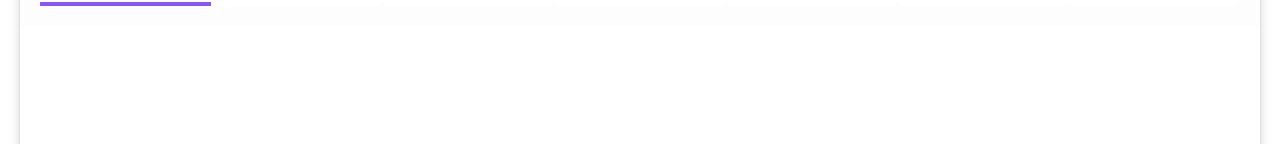
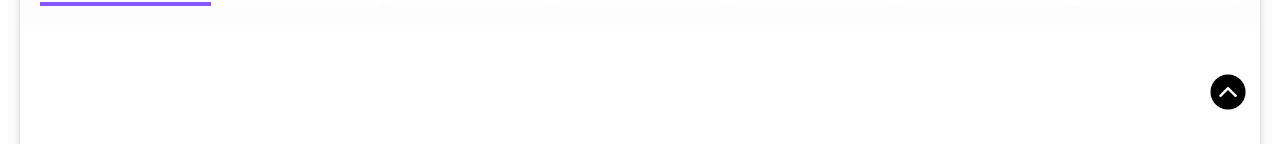
Before and after one commit to ayiis218/my-recipes, a Next.js app: page /homepage in a window 1280 px wide. Shown: the part 656-800 px from the top of the page. Built offline with nearby package versions, Linux system fonts and the light colour scheme.

Commit message:
add: scroll top

```diff
--- a/src/app/layout.tsx
+++ b/src/app/layout.tsx
@@ -4,6 +4,7 @@ import "./globals.css";
 import ProgressBarProvider from "@/components/provider";
 import Header from "@/components/molecules/header";
 import Footer from "@/components/molecules/footer";
+import IconTop from "@/components/atoms/icon.top";
 
 const geistSans = Geist({
 	variable: "--font-geist-sans",
@@ -30,6 +31,7 @@ export default function RootLayout({
 				<ProgressBarProvider>
 					<Header />
 					{children}
+					<IconTop />
 					<Footer />
 				</ProgressBarProvider>
 			</body>
--- /dev/null
+++ b/src/components/atoms/icon.top.tsx
@@ -0,0 +1,22 @@
+'use client'
+
+import Image from "next/image"
+
+export default function IconTop() {
+
+   const scrollToTop = () => {
+      window.scrollTo({ top: 0, behavior: 'smooth' })
+   }
+
+   return (
+      <div className="fixed bottom-8 right-8 w-full flex flex-row justify-end z-30 ">
+         <Image
+            src="/icon-top.png"
+            alt="top"
+            width={40}
+            height={40}
+            className="cursor-pointer "
+            onClick={scrollToTop} />
+      </div>
+   )
+}
--- /dev/null
+++ b/src/components/svg/svg.top.tsx
@@ -0,0 +1,15 @@
+'use client'
+
+export function SVG_Top() {
+   return (
+      <svg
+         xmlns="http://www.w3.org/2000/svg"
+         version="1.1"
+         x="0px"
+         y="0px"
+         viewBox="0 0 10 25"
+         enableBackground="new 0 0 100 100" >
+         <path d="M50,5C25.144,5,5,25.148,5,50c0,24.854,20.144,45,45,45c24.852,0,45-20.146,45-45C95,25.148,74.852,5,50,5z M71,59.417  c-1.955,1.953-5.119,1.953-7.068,0l-13.223-13.22c-0.391-0.391-1.023-0.391-1.414,0l-13.226,13.22c-1.956,1.953-5.12,1.953-7.069,0  c-1.95-1.95-1.95-5.116,0-7.069l16.051-16.051c2.73-2.728,7.168-2.728,9.898,0L71,52.348C72.95,54.301,72.95,57.467,71,59.417z" />
+      </svg>
+   )
+}
```
Also changed, not shown: public/icon-top.png (added).
